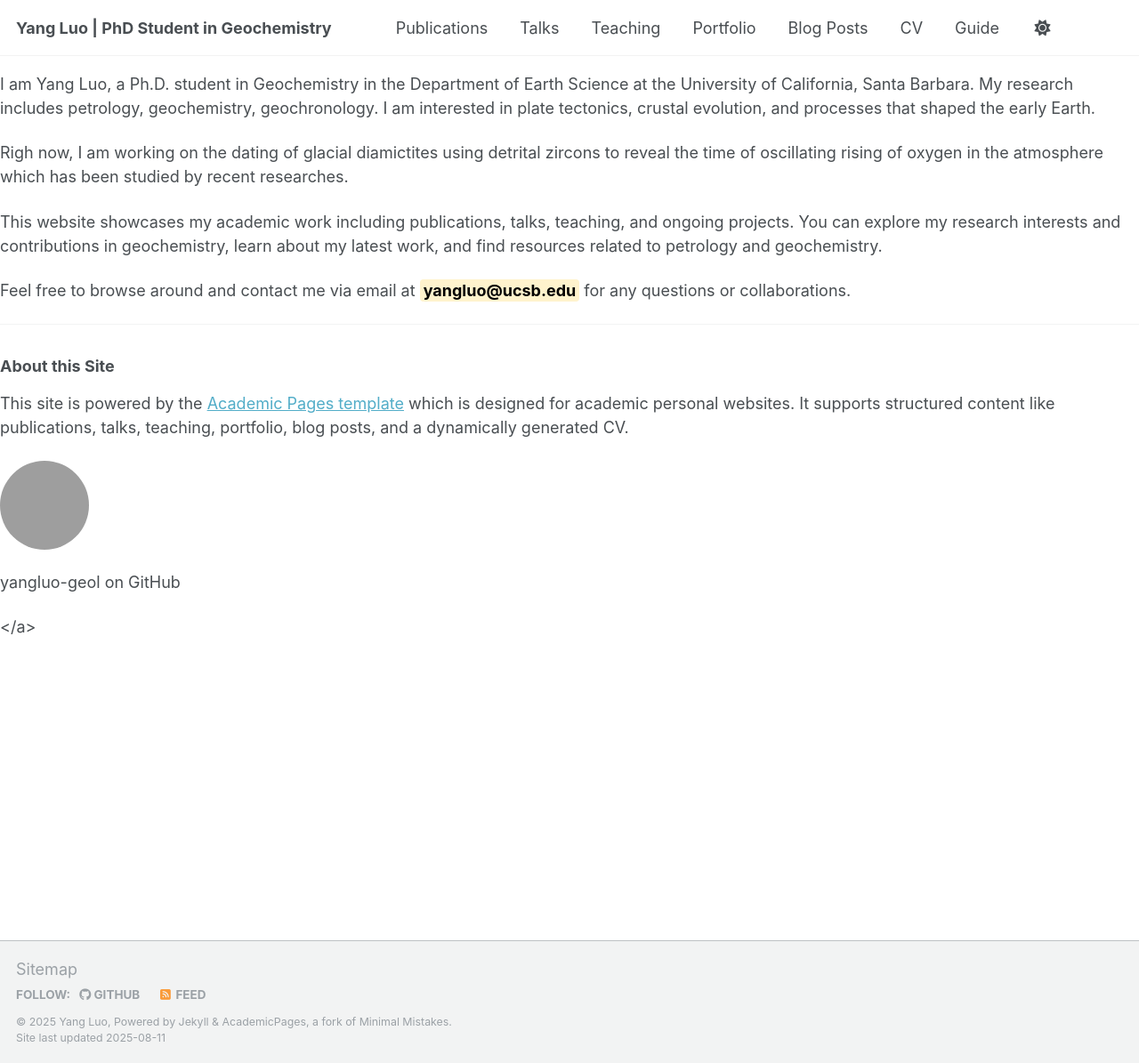
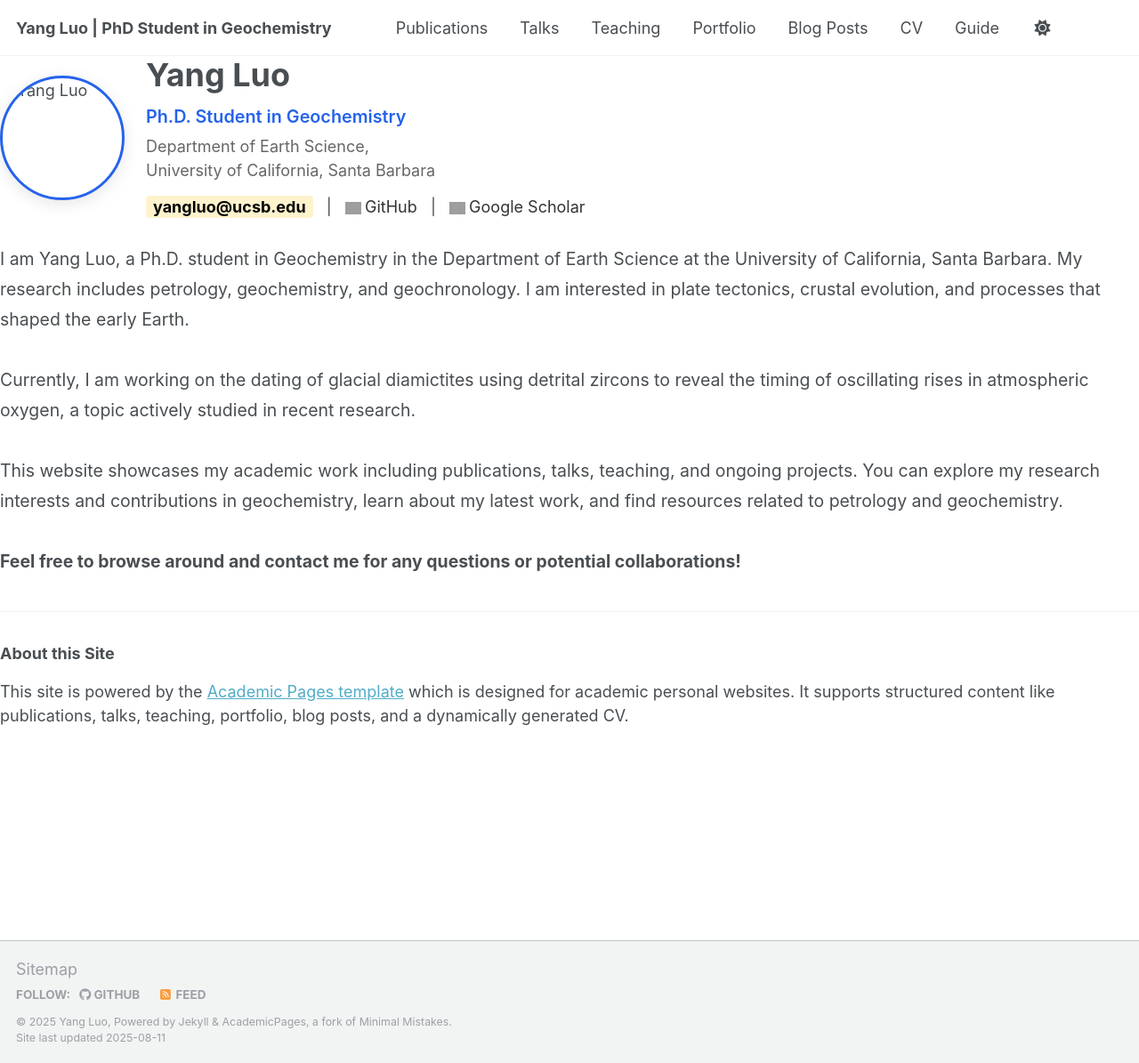
Before and after one commit to yangluo-geol/yangluo-geol.github.io, a Jekyll site: the page built from _pages/about.md, in a window 1280 px wide and 1195 px high. Shown: the whole window at 89% size. Built offline with Jekyll 4.4.1, drawn with Linux system fonts in a browser that asks for light colours; our own code applies the rules of GitHub Pages for plain Markdown files; a script that is not in the unit is left out; grey boxes are pictures that could not be loaded.

Commit message:
Update about.md

```diff
--- a/_pages/about.md
+++ b/_pages/about.md
@@ -2,26 +2,47 @@
 permalink: /
 title: "Yang Luo — Ph.D. Student in Geochemistry"
 author_profile: true
+avatar: "/files/images/profile.jpg"
 redirect_from:
   - /about/
   - /about.html
 ---
 
-I am Yang Luo, a Ph.D. student in Geochemistry in the Department of Earth Science at the University of California, Santa Barbara. My research includes petrology, geochemistry, geochronology. I am interested in plate tectonics, crustal evolution, and processes that shaped the early Earth.
+<!-- Profile Card Section -->
+<div style="display: flex; align-items: center; gap: 24px; margin-bottom: 28px; flex-wrap: wrap;">
+  <img src="/files/images/profile.jpg" alt="Yang Luo" style="width:140px;height:140px;object-fit:cover;border-radius:50%;border: 3px solid #2563eb; box-shadow: 0 4px 18px rgba(0,0,0,0.10);">
+  <div>
+    <h1 style="margin-bottom: 0.3em; font-size: 2em; font-weight: 700;">Yang Luo</h1>
+    <div style="font-size: 1.1em; color: #2563eb; font-weight: 600; margin-bottom: 0.2em;">Ph.D. Student in Geochemistry</div>
+    <div style="font-size: 1em; color: #666;">Department of Earth Science,<br>University of California, Santa Barbara</div>
+    <div style="margin-top: 0.8em;">
+      <a href="mailto:yangluo@ucsb.edu" style="color:#000; font-weight:bold; background-color: #fff3cd; padding:2px 8px; border-radius: 4px; text-decoration:none;">yangluo@ucsb.edu</a>
+      &nbsp; | &nbsp;
+      <a href="https://github.com/yangluo-geol" target="_blank" style="color:#333; text-decoration:none;">
+        <img src="https://cdn.jsdelivr.net/gh/simple-icons/simple-icons/icons/github.svg" alt="GitHub" width="18" style="vertical-align:middle;margin-right:4px;">GitHub
+      </a>
+      &nbsp; | &nbsp;
+      <a href="https://scholar.google.com/citations?user=YOUR_SCHOLAR_ID" target="_blank" style="color:#333; text-decoration:none;">
+        <img src="https://cdn.jsdelivr.net/gh/simple-icons/simple-icons/icons/googlescholar.svg" alt="Google Scholar" width="18" style="vertical-align:middle;margin-right:4px;">Google Scholar
+      </a>
+      <!-- Add more links as needed -->
+    </div>
+  </div>
+</div>
 
-Righ now, I am working on the dating of glacial diamictites using detrital zircons to reveal the time of oscillating rising of oxygen in the atmosphere which has been studied by recent researches.
-
-This website showcases my academic work including publications, talks, teaching, and ongoing projects. You can explore my research interests and contributions in geochemistry, learn about my latest work, and find resources related to petrology and geochemistry.
-
-Feel free to browse around and contact me via email at <span style="color:#000; font-weight:bold; background-color: #fff3cd; padding:2px 4px; border-radius: 4px;">yangluo@ucsb.edu</span> for any questions or collaborations.
+<!-- Bio Section -->
+<div style="font-size: 1.08em; line-height:1.75; margin-bottom: 2em;">
+  I am Yang Luo, a Ph.D. student in Geochemistry in the Department of Earth Science at the University of California, Santa Barbara. My research includes petrology, geochemistry, and geochronology. I am interested in plate tectonics, crustal evolution, and processes that shaped the early Earth.
+  <br><br>
+  Currently, I am working on the dating of glacial diamictites using detrital zircons to reveal the timing of oscillating rises in atmospheric oxygen, a topic actively studied in recent research.
+  <br><br>
+  This website showcases my academic work including publications, talks, teaching, and ongoing projects. You can explore my research interests and contributions in geochemistry, learn about my latest work, and find resources related to petrology and geochemistry.
+  <br><br>
+  <b>Feel free to browse around and contact me for any questions or potential collaborations!</b>
+</div>
 
 ---
 
 ### About this Site
 
 This site is powered by the [Academic Pages template](https://github.com/academicpages/academicpages.github.io) which is designed for academic personal websites. It supports structured content like publications, talks, teaching, portfolio, blog posts, and a dynamically generated CV.
-
-<a href="https://github.com/yangluo-geol" target="_blank">
-  <img src="https://avatars.githubusercontent.com/u/yangluo-geol" alt="yangluo-geol" width="100" style="border-radius: 50%;">
-  <p>yangluo-geol on GitHub</p>
-</a>
```
